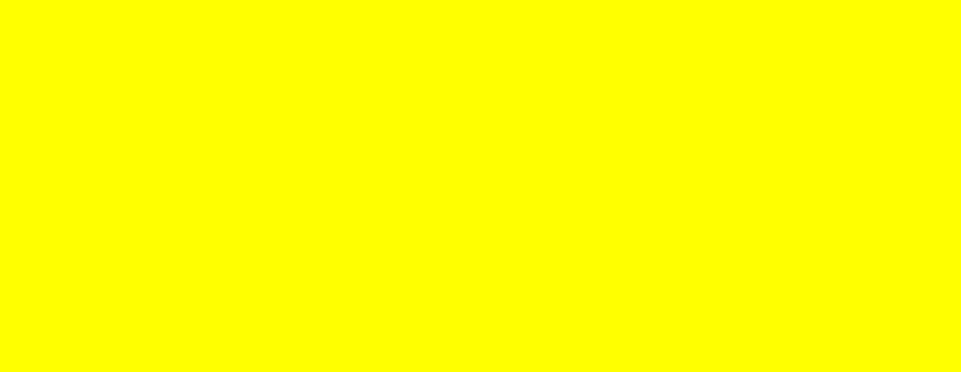
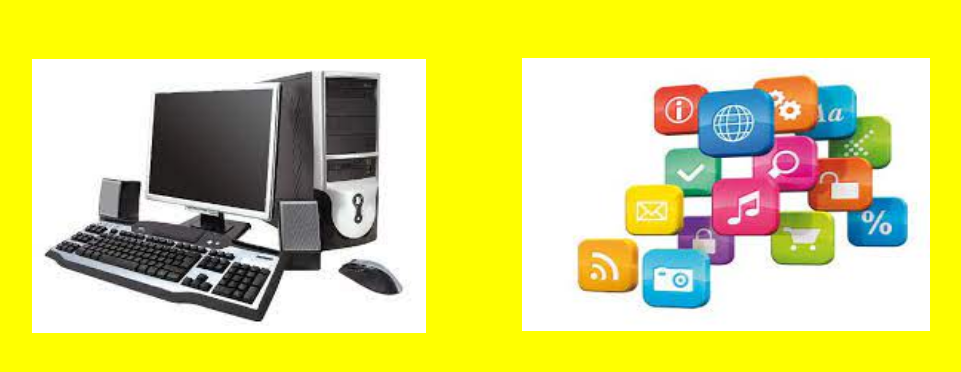
Before and after one commit to radioosi/examen, a plain HTML site: page amarillo.htm in a window 1280 px wide. Shown: the whole page, without its empty margins (11-972 px from the left). Drawn offline with Linux system fonts and the light colour scheme.

Commit message:
Add files via upload

```diff
--- a/amarillo.htm
+++ b/amarillo.htm
@@ -13,5 +13,7 @@ body {
 </style></head>
 
 <body>
+<div id="Layer1" style="position:absolute; left:43px; top:59px; width:392px; height:258px; z-index:1"><img src="compu1.jpg" width="394" height="274"></div>
+<div id="Layer2" style="position:absolute; left:533px; top:58px; width:400px; height:277px; z-index:2"><img src="compu23.jpg" width="408" height="273"></div>
 </body>
 </html>
```
Also changed, not shown: compu1.jpg (added), compu23.jpg (added).
